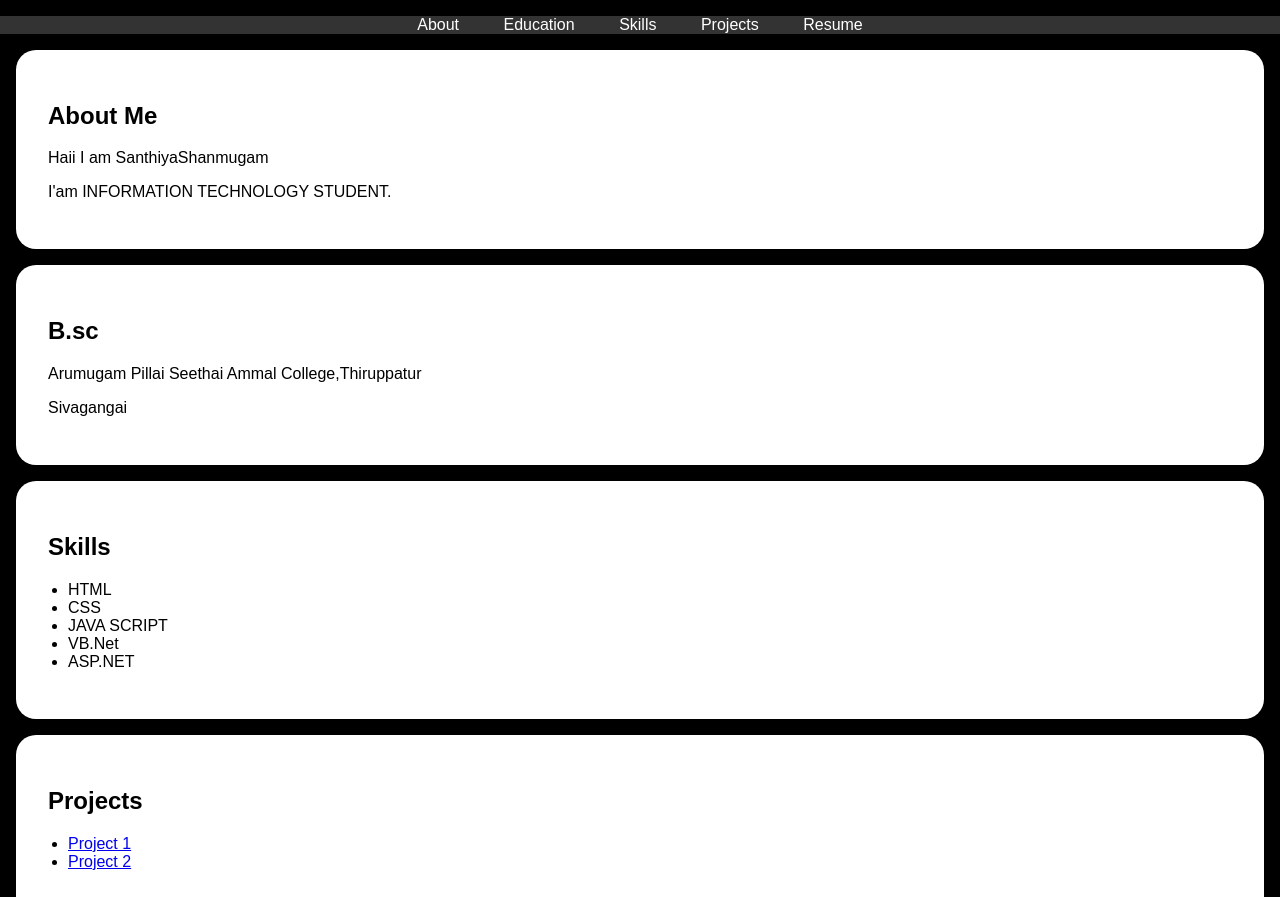
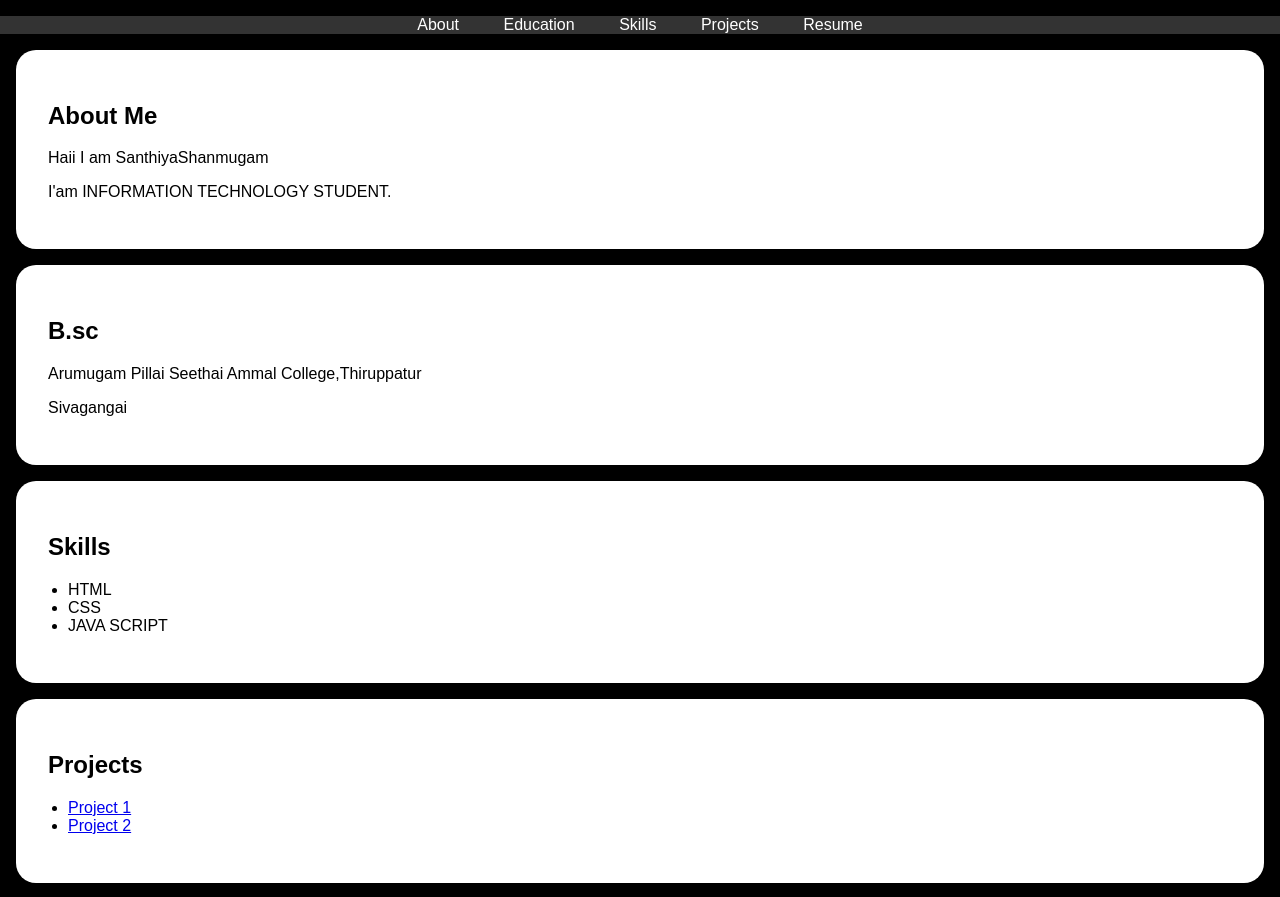
Before and after one commit to santhiyashanmugam04/Digit, a plain HTML site: page index.html in a window 1280 px wide. Shown: the part 197-1094 px from the top of the page. Drawn offline with Linux system fonts and the light colour scheme.

Commit message:
Update index.html

```diff
--- a/index.html
+++ b/index.html
@@ -119,8 +119,7 @@
                 <li>HTML</li>
                 <li>CSS</li>
                 <li>JAVA SCRIPT</li>
-                <li>VB.Net</li>
-                <li> ASP.NET</li>
+
             </ul>
         </div>
     </section>
```
